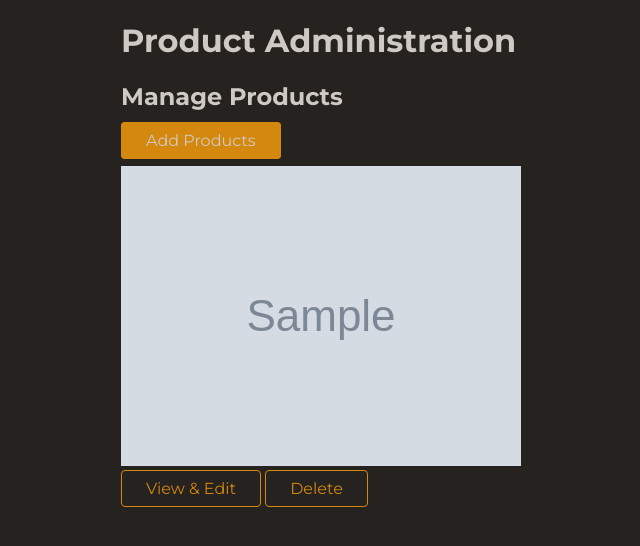
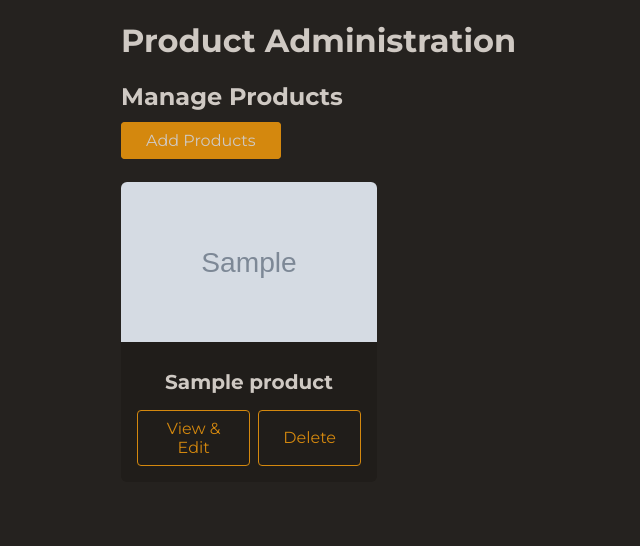
Before and after one commit to KareemQasrawi03/Section-32-OnlineShop, a Node server app: template views/admin/products/all-products.ejs in a window 1280 px wide. Shown: the part 80-626 px from the top of the page, without its empty margins (119-759 px from the left). Run offline with Node 20, Linux system fonts and the light colour scheme; the template is opened without the code that fills it: most values are stand-ins (such as "Sample title", 1, 10 or a date in 2020); grey boxes marked "Sample" are stand-in pictures; some libraries are stand-ins or nearby versions.

Commit message:
Styling Product Items

```diff
--- /dev/null
+++ b/public/styles/products.css
@@ -0,0 +1,33 @@
+.product-item {
+  /* padding: var(--space-4); */
+  border-radius: var(--border-radius-medium);
+  text-align: center;
+  background-color: var(--color-gray-600);
+  overflow: hidden;
+}
+.product-item img {
+  width: 100%;
+  height: 10rem;
+  object-fit: cover;
+}
+
+#product-grid {
+  margin: var(--space-8) auto;
+  display: grid;
+  grid-template-columns: repeat(auto-fill, minmax(15rem, 1fr));
+  gap: var(--space-4);
+}
+
+.product-item-content {
+  padding: var(--space-4);
+}
+.product-item-content h2 {
+  font-size: 1.25rem;
+  margin: var(--space-2) 0;
+}
+
+.product-item-action {
+  display: flex;
+  gap: var(--space-2);
+  margin-top: var(--space-4);
+}
--- a/views/admin/products/all-products.ejs
+++ b/views/admin/products/all-products.ejs
@@ -1,4 +1,5 @@
 <%- include('../../shared/includes/head.ejs',{pageTitle:'All Products'})  %>
+<link href="/styles/products.css" rel="stylesheet">
 
 </head>
 <body>
@@ -10,7 +11,7 @@
             <p><a href="/admin/products/new" class="btn">Add Products</a></p>
         </section>
         <section>
-        <ul>
+        <ul id="product-grid">
             <% for(let product of products) {%>
             <li>
                 <%- include("inclouds/product-item.ejs",{product:product}) %>
--- a/views/admin/products/inclouds/product-item.ejs
+++ b/views/admin/products/inclouds/product-item.ejs
@@ -1,10 +1,12 @@
 <article class="product-item">
   <img src="<%= product.imageUrl %>" alt="<%= product.title%>" />
-
-  <div>
-    <a href="/admin/products/<%= product.id %>" class="btn btn-alt"
-      >View & Edit</a
-    >
-    <button class="btn btn-alt">Delete</button>
+  <div class="product-item-content">
+    <h2><%= product.title%></h2>
+    <div class="product-item-action">
+      <a href="/admin/products/<%= product.id %>" class="btn btn-alt"
+        >View & Edit</a
+      >
+      <button class="btn btn-alt">Delete</button>
+    </div>
   </div>
 </article>
```
